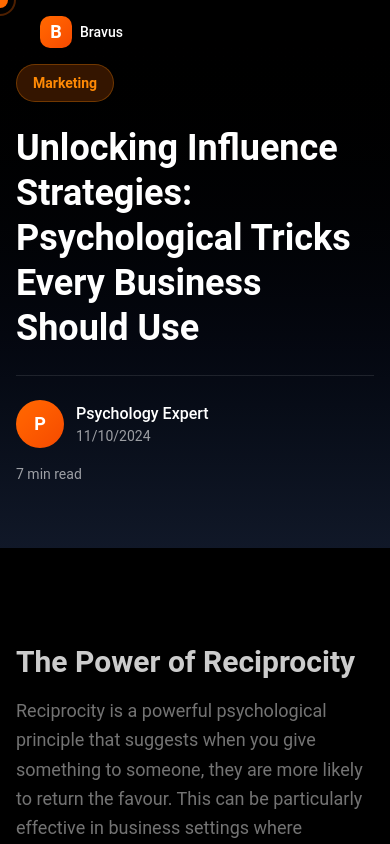
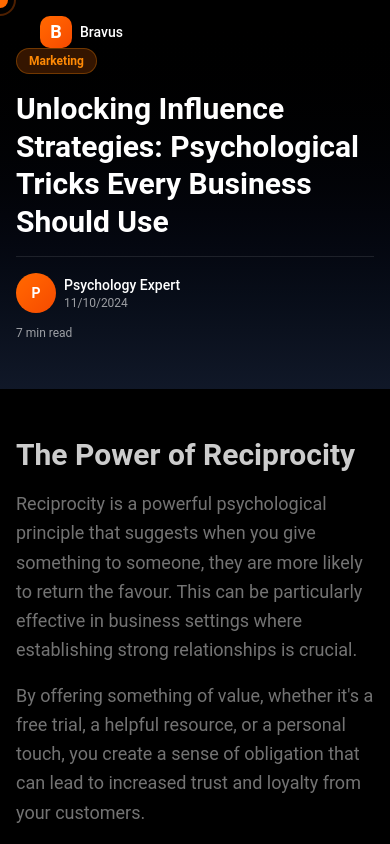
Before and after one commit to Sailee30/Bravus_Technologies, a Next.js app: page /blog/influence-psychology in a window 390 px wide. Shown: the top 844 px of the page. Built offline with nearby package versions, Linux system fonts and the light colour scheme.

Commit message:
Blogs Page

```diff
--- a/app/blog/[id]/page.tsx
+++ b/app/blog/[id]/page.tsx
@@ -32,38 +32,38 @@ export default async function ArticlePage({ params }: { params: { id: string } }
 
   return (
     <div className="min-h-screen bg-black text-white overflow-x-hidden">
-      <div className="relative bg-gradient-to-b from-black to-gray-900 py-16 px-4 sm:px-6 lg:px-12">
+<div className="relative bg-gradient-to-b from-black to-gray-900 py-12 md:py-16 lg:py-20 px-4 sm:px-6 lg:px-12">
         <div className="max-w-4xl mx-auto">
-          <div className="mb-6">
-            <span className="inline-block bg-orange-500/20 backdrop-blur-sm border border-orange-400/30 rounded-full px-4 py-2 text-orange-400 text-sm font-semibold">
+          <div className="mb-4 md:mb-6">
+            <span className="inline-block bg-orange-500/20 backdrop-blur-sm border border-orange-400/30 rounded-full px-3 py-1 md:px-4 md:py-2 text-orange-400 text-xs md:text-sm font-semibold">
               {article.categoryLabel || article.category}
             </span>
           </div>
 
-          <h1 className="text-4xl md:text-5xl lg:text-6xl font-bold text-white mb-6 leading-tight">
+          <h1 className="text-3xl md:text-4xl lg:text-5xl font-bold text-white mb-4 md:mb-6 leading-tight">
             {article.title}
           </h1>
 
-          <div className="flex flex-col sm:flex-row sm:items-center gap-4 text-white/70 border-t border-white/10 pt-6">
-            <div className="flex items-center gap-3">
-              <div className="w-12 h-12 bg-gradient-to-br from-orange-500 to-orange-600 rounded-full flex items-center justify-center text-white font-bold text-lg">
+          <div className="flex flex-col sm:flex-row sm:items-center gap-3 md:gap-4 text-white/70 border-t border-white/10 pt-4 md:pt-6">
+            <div className="flex items-center gap-2 md:gap-3">
+              <div className="w-10 h-10 md:w-12 md:h-12 bg-gradient-to-br from-orange-500 to-orange-600 rounded-full flex items-center justify-center text-white font-bold text-sm md:text-lg">
                 {article.author[0]}
               </div>
               <div>
-                <p className="text-white font-medium">{article.author}</p>
-                <p className="text-sm text-white/60">{new Date(article.date).toLocaleDateString()}</p>
+                <p className="text-white font-medium text-sm md:text-base">{article.author}</p>
+                <p className="text-xs md:text-sm text-white/60">{new Date(article.date).toLocaleDateString()}</p>
               </div>
             </div>
-            <div className="text-white/60 text-sm">
+            <div className="text-white/60 text-xs md:text-sm">
               {article.readTime} min read
             </div>
           </div>
         </div>
       </div>
 
-      <div className="relative bg-black py-24 px-4 sm:px-6 lg:px-12">
+      <div className="relative bg-black py-12 md:py-16 lg:py-24 px-4 sm:px-6 lg:px-12">
         <div className="max-w-4xl mx-auto">
-          <article className="text-white/80 leading-relaxed space-y-6">
+          <article className="text-white/80 leading-relaxed space-y-4 md:space-y-6">
             <div
               className="prose prose-invert max-w-none text-white/80"
               dangerouslySetInnerHTML={{ __html: article.content }}
@@ -71,12 +71,12 @@ export default async function ArticlePage({ params }: { params: { id: string } }
           </article>
 
           {article.tags && article.tags.length > 0 && (
-            <div className="mt-16 pt-8 border-t border-white/10">
+            <div className="mt-8 md:mt-12 lg:mt-16 pt-6 md:pt-8 border-t border-white/10">
               <div className="flex flex-wrap gap-2">
                 {article.tags.map((tag) => (
                   <span
                     key={tag}
-                    className="inline-block bg-white/5 border border-white/10 text-white/70 text-sm px-3 py-1.5 rounded-full hover:bg-white/10 transition-colors duration-300"
+                    className="inline-block bg-white/5 border border-white/10 text-white/70 text-xs md:text-sm px-3 py-1 md:py-1.5 rounded-full hover:bg-white/10 transition-colors duration-300"
                   >
                     #{tag}
                   </span>
@@ -88,36 +88,36 @@ export default async function ArticlePage({ params }: { params: { id: string } }
       </div>
 
       {relatedArticles.length > 0 && (
-        <div className="relative bg-gradient-to-b from-black to-gray-900 py-24 px-4 sm:px-6 lg:px-12">
+        <div className="relative bg-gradient-to-b from-black to-gray-900 py-12 md:py-16 lg:py-24 px-4 sm:px-6 lg:px-12">
           <div className="max-w-6xl mx-auto">
-            <div className="mb-16">
-              <h2 className="font-garamond text-5xl md:text-6xl font-bold text-white mb-6">
+            <div className="mb-8 md:mb-12 lg:mb-16 text-center">
+              <h2 className="text-3xl md:text-4xl lg:text-5xl font-bold text-white mb-4">
                 Related Articles
               </h2>
-              <div className="w-24 h-1 bg-orange-500"></div>
+              <div className="w-20 h-1 bg-orange-500 mx-auto"></div>
             </div>
 
-            <div className="grid grid-cols-1 md:grid-cols-2 lg:grid-cols-3 gap-8">
+            <div className="grid grid-cols-1 md:grid-cols-2 lg:grid-cols-3 gap-6 md:gap-8">
               {relatedArticles.map((relatedArticle) => (
                 <Link key={relatedArticle.id} href={`/blog/${relatedArticle.id}`}>
-                  <div className="group h-full bg-white/5 backdrop-blur border border-white/10 rounded-lg p-8 hover:border-orange-500/50 hover:bg-white/10 transition-all duration-300 cursor-pointer">
-                    <div className="flex items-start justify-between mb-6">
-                      <span className="inline-block px-3 py-1 bg-orange-500/10 text-orange-400 text-xs font-bold rounded-full uppercase tracking-wider">
+<div className="group h-full bg-white/5 backdrop-blur border border-white/10 rounded-lg p-6 md:p-8 hover:border-orange-500/50 hover:bg-white/10 transition-all duration-300 cursor-pointer">
+                    <div className="flex items-start justify-between mb-4 md:mb-6">
+                      <span className="inline-block px-3 py-1 md:px-3 md:py-1.5 bg-orange-500/10 text-orange-400 text-xs font-bold rounded-full uppercase tracking-wider">
                         {relatedArticle.categoryLabel}
                       </span>
-                      <ChevronRight className="w-5 h-5 text-orange-500 group-hover:translate-x-2 transition-transform" />
+                      <ChevronRight className="w-5 h-5 text-orange-500 group-hover:translate-x-2 transition-transform flex-shrink-0" />
                     </div>
 
-                    <h3 className="font-garamond text-2xl font-bold mb-4 line-clamp-2 group-hover:text-orange-400 transition-colors text-white leading-tight">
+                    <h3 className="text-lg md:text-xl lg:text-2xl font-bold mb-3 md:mb-4 line-clamp-2 group-hover:text-orange-400 transition-colors text-white leading-tight">
                       {relatedArticle.title}
                     </h3>
 
-                    <p className="text-gray-400 mb-6 line-clamp-2 text-base leading-relaxed">
+                    <p className="text-gray-400 mb-4 md:mb-6 line-clamp-2 text-sm md:text-base leading-relaxed">
                       {relatedArticle.excerpt}
                     </p>
 
-                    <div className="flex items-center gap-6 text-sm text-gray-500">
-                      <div className="flex items-center gap-2">
+                    <div className="flex items-center gap-4 md:gap-6 text-xs md:text-sm text-gray-500">
+                      <div className="flex items-center gap-1 md:gap-2">
                         <Calendar className="w-4 h-4" />
                         {new Date(relatedArticle.date).toLocaleDateString('en-US', { year: 'numeric', month: 'short', day: 'numeric' })}
                       </div>
@@ -134,25 +134,25 @@ export default async function ArticlePage({ params }: { params: { id: string } }
         </div>
       )}
 
-      <section className="py-20 px-4 md:px-8 lg:px-12 border-t border-white/10">
+<section className="py-12 md:py-16 lg:py-20 px-4 md:px-8 lg:px-12 border-t border-white/10">
         <div className="max-w-4xl mx-auto text-center">
-          <h3 className="font-garamond text-4xl md:text-5xl font-bold mb-6 text-white">
+          <h3 className="text-2xl md:text-3xl lg:text-4xl font-bold mb-4 md:mb-6 text-white">
             Ready to Transform Your Business?
           </h3>
-          <p className="text-gray-300 text-lg leading-relaxed mb-8">
+          <p className="text-gray-300 text-base md:text-lg leading-relaxed mb-6 md:mb-8">
             Let's discuss how our enterprise-grade solutions can accelerate your growth and drive measurable results.
           </p>
 
-          <div className="flex flex-col sm:flex-row gap-4 max-w-md mx-auto justify-center">
+          <div className="flex flex-col sm:flex-row gap-3 md:gap-4 max-w-md mx-auto justify-center">
             <Link href="/contact" className="w-full sm:w-auto">
-              <button className="group w-full sm:w-auto relative bg-gradient-to-r from-orange-500 to-orange-600 hover:from-orange-600 hover:to-orange-700 text-white px-8 py-4 rounded-lg text-base font-semibold flex items-center justify-center gap-2 shadow-lg shadow-orange-500/25 hover:shadow-xl hover:shadow-orange-500/40 transition-all duration-300">
+              <button className="group w-full sm:w-auto relative bg-gradient-to-r from-orange-500 to-orange-600 hover:from-orange-600 hover:to-orange-700 text-white px-6 md:px-8 py-3 md:py-4 rounded-lg text-sm md:text-base font-semibold flex items-center justify-center gap-2 shadow-lg shadow-orange-500/25 hover:shadow-xl hover:shadow-orange-500/40 transition-all duration-300">
                 Start Your Project
                 <ArrowUpRight className="w-4 h-4 group-hover:translate-x-1 group-hover:-translate-y-1 transition-transform duration-300" />
               </button>
             </Link>
 
             <Link href="/contact" className="w-full sm:w-auto">
-              <button className="w-full sm:w-auto bg-white/10 hover:bg-white/20 text-white border border-white/20 px-8 py-4 rounded-lg text-base font-medium transition-colors">
+              <button className="w-full sm:w-auto bg-white/10 hover:bg-white/20 text-white border border-white/20 px-6 md:px-8 py-3 md:py-4 rounded-lg text-sm md:text-base font-medium transition-colors">
                 Schedule Consultation
               </button>
             </Link>
```
